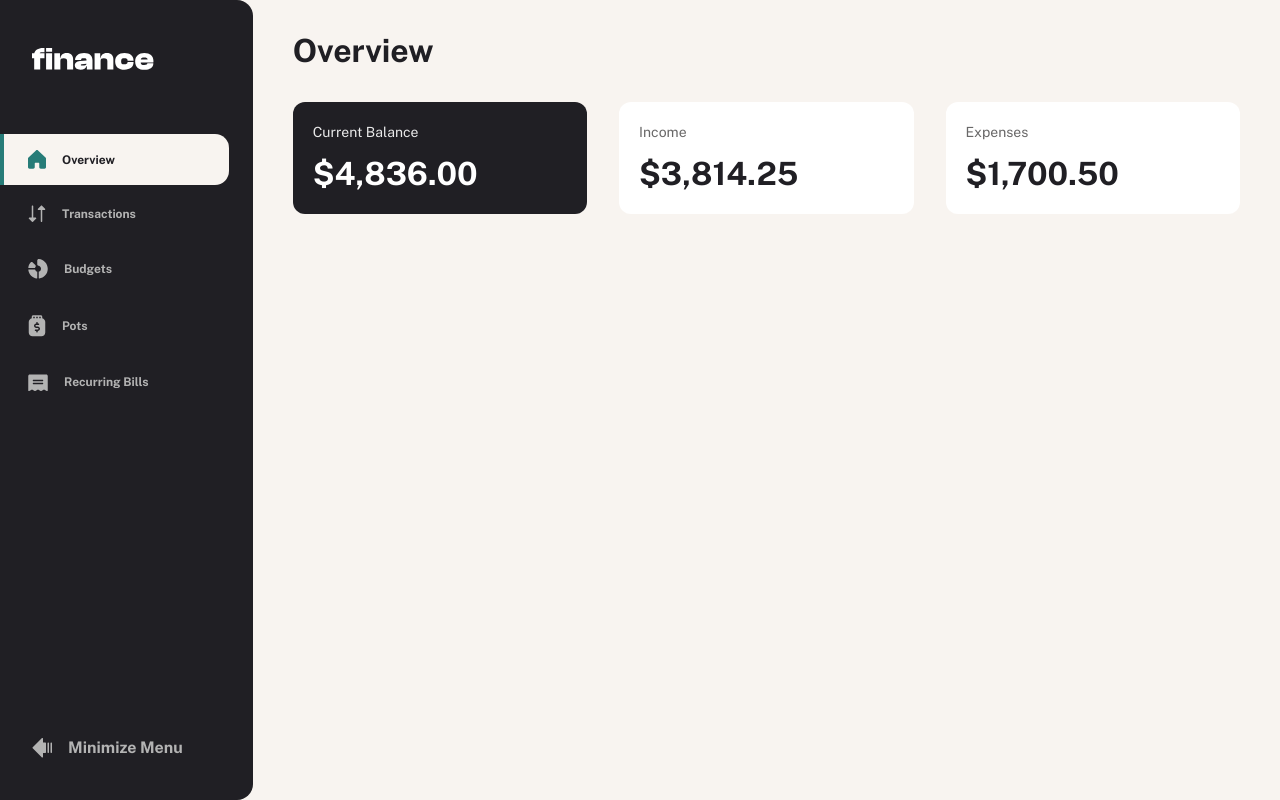
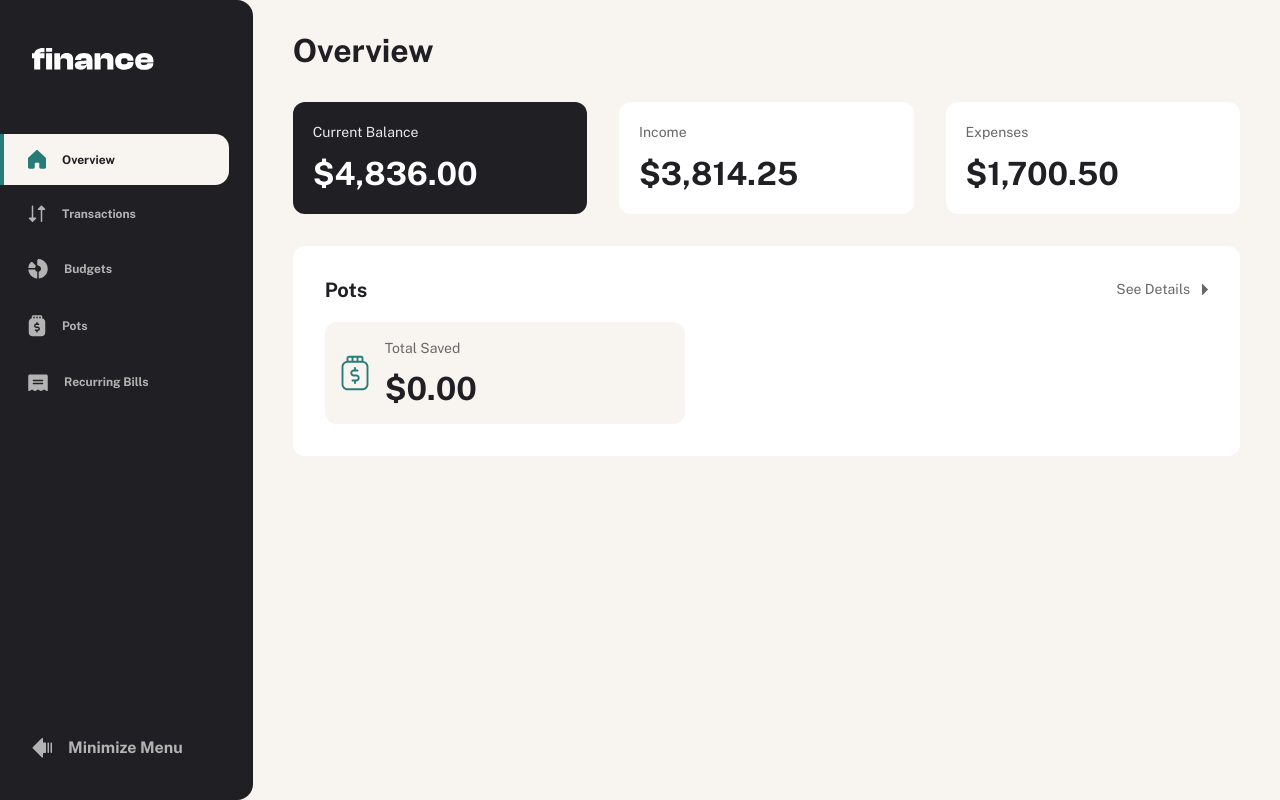
Before and after one commit to travistn/finance-tracker, a Next.js app: page /overview in a window 1280 px wide. Built offline with nearby package versions, Linux system fonts and the light colour scheme.

Commit message:
Add Pots section to the Overview page

```diff
--- a/app/(dashboard)/overview/page.tsx
+++ b/app/(dashboard)/overview/page.tsx
@@ -1,6 +1,14 @@
 'use client';
 
+import Link from 'next/link';
+
+import { usePotStore } from '@/store/usePotStore';
+import { themes } from '../../../constants/data.json';
+import { ThemeType } from '@/types';
+
 const Overview = () => {
+  const { pots } = usePotStore();
+
   return (
     <div className='flex flex-col gap-8'>
       <h1 className='text-preset-1 text-gray-900'>Overview</h1>
@@ -18,6 +26,56 @@ const Overview = () => {
           <p className='text-preset-1 text-gray-900'>$1,700.50</p>
         </div>
       </div>
+      <div className='flex flex-col gap-5 px-5 py-6 rounded-[12px] bg-white md:p-8'>
+        <div className='flex flex-row items-center justify-between'>
+          <h2 className='text-preset-2 text-gray-900'>Pots</h2>
+          <Link
+            href={'/pots'}
+            className='flex flex-row items-center gap-3 hover:cursor-pointer hover:opacity-70'>
+            <p className='text-preset-4 text-gray-500'>See Details</p>
+            <img src='/assets/images/icon-caret-right.svg' alt='right-arrow' />
+          </Link>
+        </div>
+        <div className='flex flex-col gap-5 md:flex-row'>
+          <div className='flex items-center gap-4 p-4 bg-beige-100 rounded-[12px] md:flex-5/12'>
+            <img src='/assets/images/icon-pot.svg' alt='pot-icon' />
+            <div className='flex flex-col gap-[11px]'>
+              <p className='text-preset-4 text-gray-500'>Total Saved</p>
+              <p className='text-preset-1 text-gray-900'>
+                {pots
+                  .reduce((sum, pot) => sum + (pot?.amount ?? 0), 0)
+                  .toLocaleString('en-US', {
+                    style: 'currency',
+                    currency: 'USD',
+                  })}
+              </p>
+            </div>
+          </div>
+          <div className='grid gap-4 grid-cols-2 md:flex-7/12'>
+            {pots.length > 0 &&
+              pots.map((pot, index) => (
+                <div key={index} className='flex flex-row gap-4'>
+                  <div
+                    className={`w-[4px] h-full rounded-[8px] ${
+                      themes[pot.theme as keyof ThemeType]
+                    }`}
+                  />
+                  <div className='flex flex-col gap-1'>
+                    <p className='text-preset-5 text-gray-500'>{pot.name}</p>
+                    <p className='text-preset-4-bold text-gray-900'>
+                      {pot.amount?.toLocaleString('en-US', {
+                        style: 'currency',
+                        currency: 'USD',
+                        minimumFractionDigits: 0,
+                        maximumFractionDigits: 0,
+                      })}
+                    </p>
+                  </div>
+                </div>
+              ))}
+          </div>
+        </div>
+      </div>
     </div>
   );
 };
```
